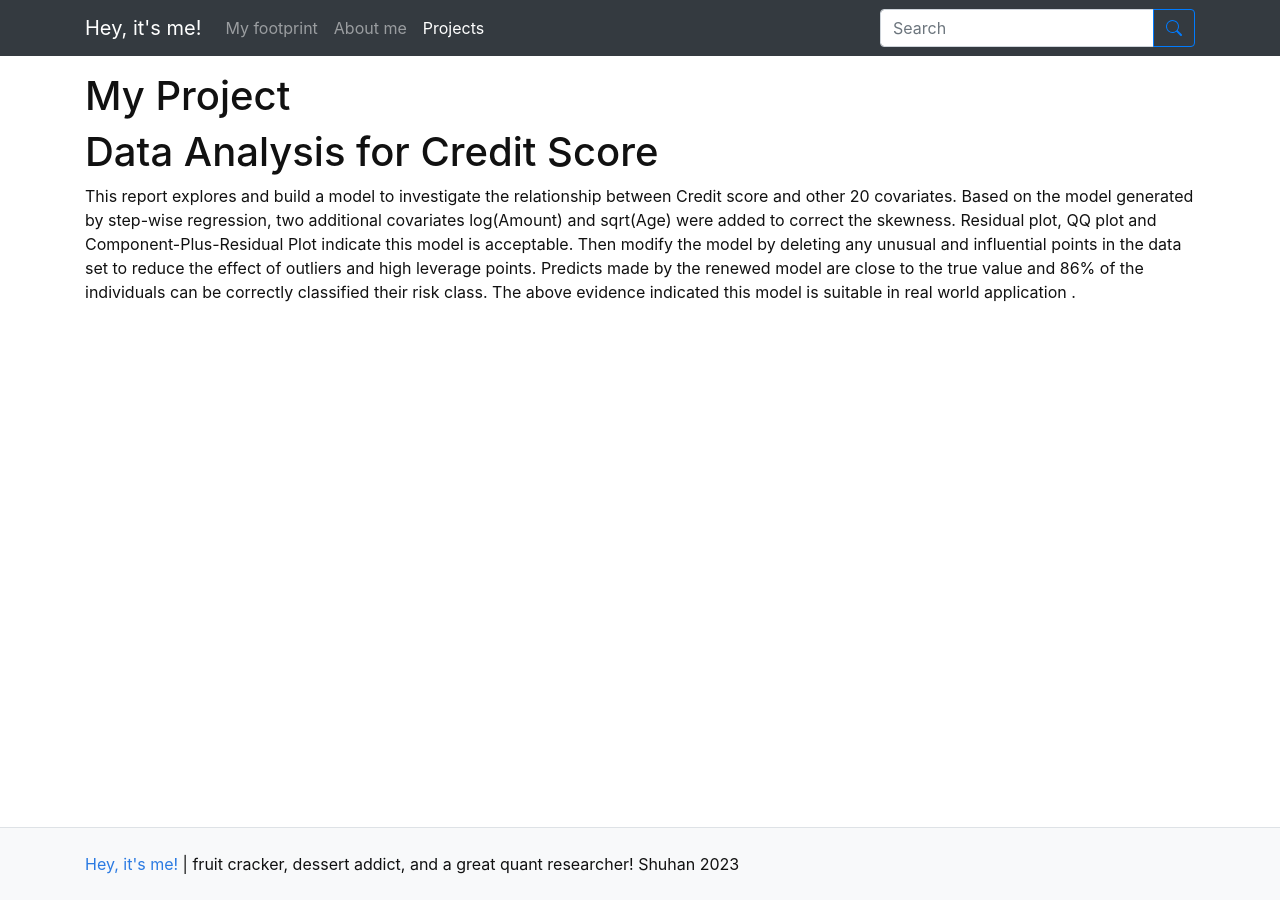
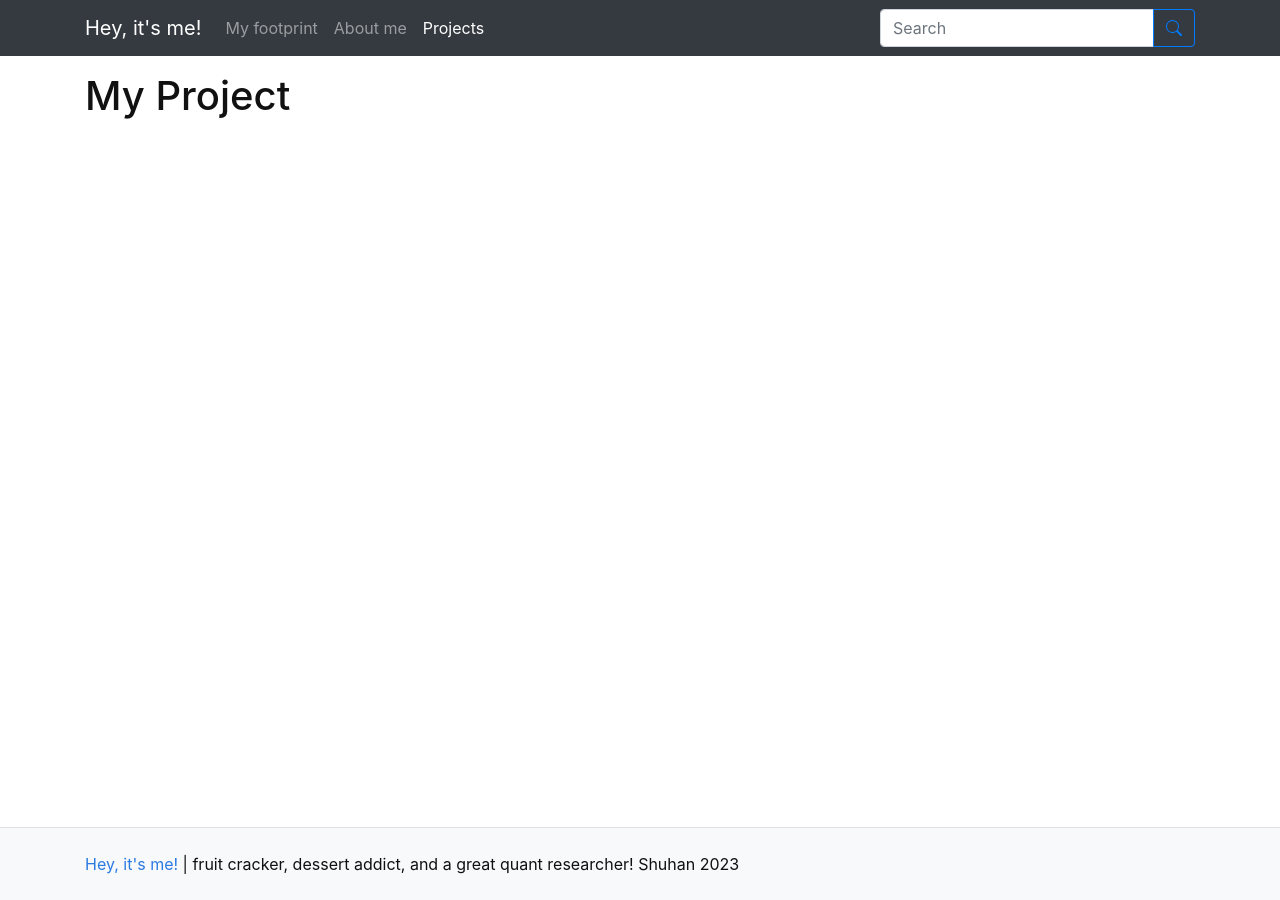
Before and after one commit to Ashley10086/Z.github.io, a Jekyll site: the page built from pages/project.md, in a window 1280 px wide. Built offline with Jekyll 4.4.1, drawn with Linux system fonts in a browser that asks for light colours.

Commit message:
Update project.md

```diff
--- a/pages/project.md
+++ b/pages/project.md
@@ -4,5 +4,10 @@ nav: Projects
 nav_order: 3
 ---
 
-# Data Analysis for Credit Score
-This report explores and build a model to investigate the relationship between Credit score and other 20 covariates. Based on the model generated by step-wise regression, two additional covariates log(Amount) and sqrt(Age) were added to correct the skewness. Residual plot, QQ plot and Component-Plus-Residual Plot indicate this model is acceptable. Then modify the model by deleting any unusual and influential points in the data set to reduce the effect of outliers and high leverage points. Predicts made by the renewed model are close to the true value and 86% of the individuals can be correctly classified their risk class. The above evidence indicated this model is suitable in real world application .
+<ul>
+  {% for post in site.posts %}
+    <li>
+      <a href="{{ post.url }}'>{{ post.title }}</a>
+    </li>
+  {% endfor %}
+<ul>
```
